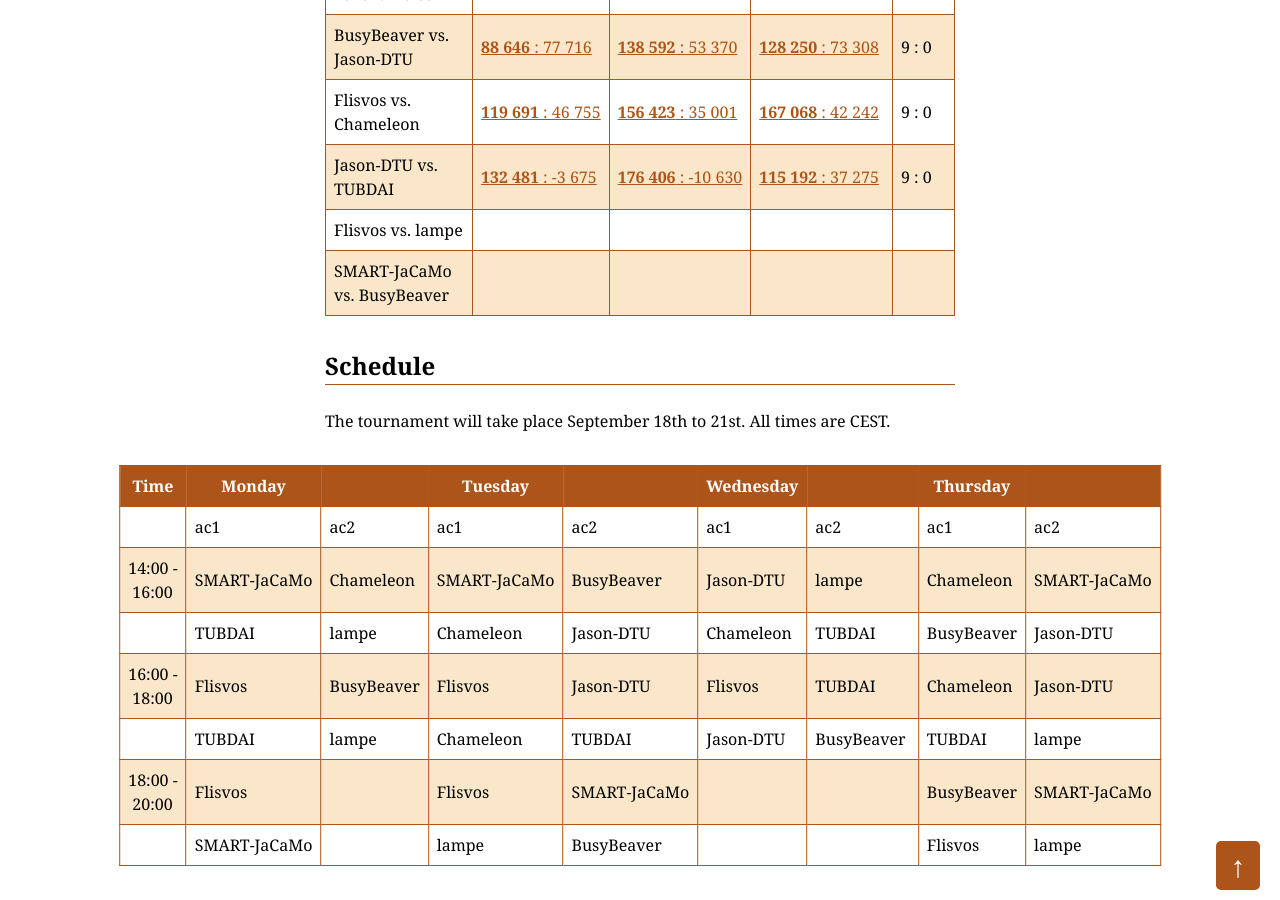
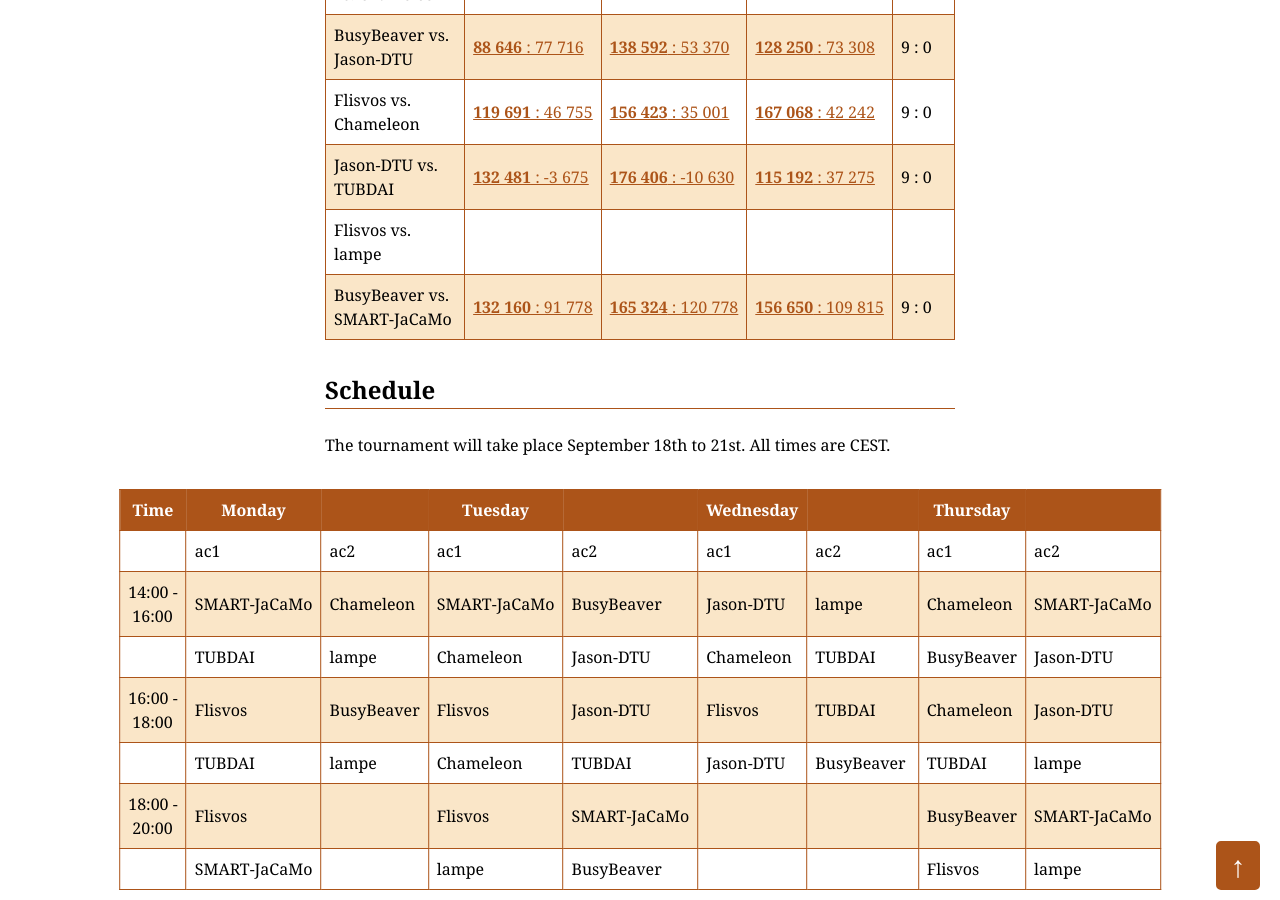
Before and after one commit to agentcontest/agentcontest.github.io, a Jekyll site: the page built from 2017/index.md, in a window 1280 px wide and 900 px high, scrolled down 1474 px. Built offline with Jekyll 4.4.1, drawn with Linux system fonts in a browser that asks for light colours; some of the changed lines change nothing that is shown; some of the changed text lies outside the part shown.

Commit message:
jacamo vs busybeaver complete

```diff
--- a/2017/index.md
+++ b/2017/index.md
@@ -11,9 +11,9 @@ Tournament
 
 Placement | Team | Total score
 --- | --- | ---
-1 | Flisvos 2017 ("Hot Stuff" edition) | 24
-2 | SMART-JaCaMo | 21
-3 | Busy Beaver | 18
+1 | Busy Beaver | 27
+2 | Flisvos 2017 ("Hot Stuff" edition) | 24
+3 | SMART-JaCaMo | 21
 4 | Jason-DTU | 9
 5 | lampe | 6
 6 | Chameleon | 2
@@ -40,7 +40,7 @@ BusyBeaver vs. Jason&#8209;DTU | [**88&nbsp;646**&nbsp;:&nbsp;77&nbsp;716](/2017
 Flisvos vs. Chameleon | [**119&nbsp;691**&nbsp;:&nbsp;46&nbsp;755](/2017/replays/?2017-09-19-16-05-45-2017-MAPC-Sim1) | [**156&nbsp;423**&nbsp;:&nbsp;35&nbsp;001](/2017/replays/?2017-09-19-16-05-45-2017-MAPC-Sim2) | [**167&nbsp;068**&nbsp;:&nbsp;42&nbsp;242](/2017/replays/?2017-09-19-16-05-45-2017-MAPC-Sim3) | 9 : 0
 Jason&#8209;DTU vs. TUBDAI | [**132&nbsp;481**&nbsp;:&nbsp;&#8209;3&nbsp;675](/2017/replays/?2017-09-19-16-06-33-2017-MAPC-Sim1) | [**176&nbsp;406**&nbsp;:&nbsp;&#8209;10&nbsp;630](/2017/replays/?2017-09-19-16-06-33-2017-MAPC-Sim2) | [**115&nbsp;192**&nbsp;:&nbsp;37&nbsp;275](/2017/replays/?2017-09-19-16-06-33-2017-MAPC-Sim3) | 9 : 0
 Flisvos vs. lampe |
-SMART&#8209;JaCaMo vs. BusyBeaver |
+BusyBeaver vs. SMART&#8209;JaCaMo | [**132&nbsp;160**&nbsp;:&nbsp;91&nbsp;778](/2017/replays/?2017-09-19-18-01-57-2017-MAPC-Sim1) | [**165&nbsp;324**&nbsp;:&nbsp;120&nbsp;778](/2017/replays/?2017-09-19-18-01-57-2017-MAPC-Sim2) | [**156&nbsp;650**&nbsp;:&nbsp;109&nbsp;815](/2017/replays/?2017-09-19-18-01-57-2017-MAPC-Sim3) | 9 : 0
 
 ### Schedule
 
```
